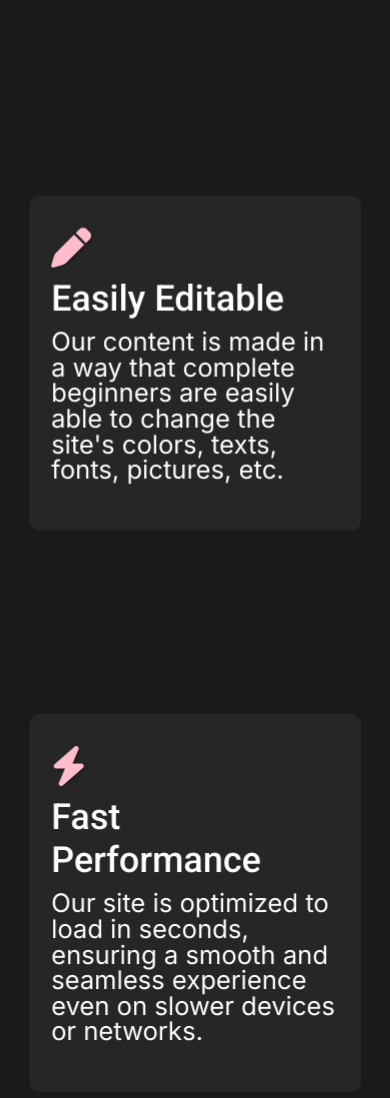
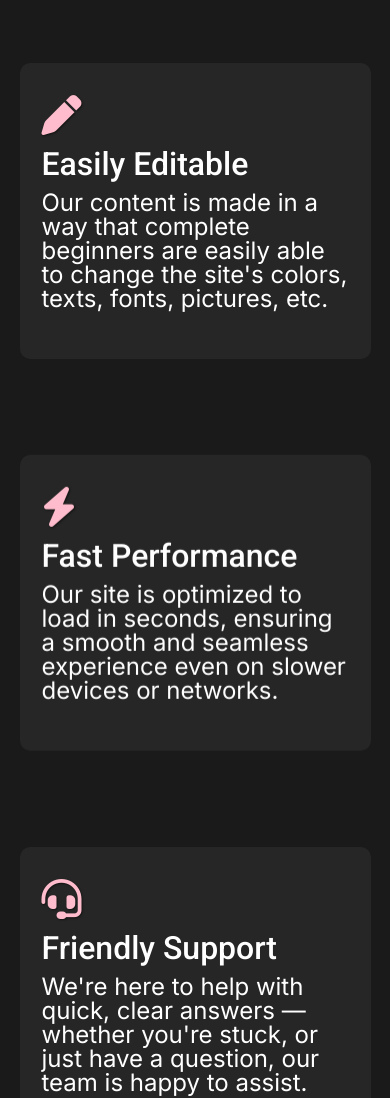
Before and after one commit to RTomika/Themeforest_01, a plain HTML site: page darkmode.html in a window 390 px wide. Shown: the part 925-2023 px from the top of the page. Drawn offline with nearby package versions, Linux system fonts and the light colour scheme.

Commit message:
fixed features section.

```diff
--- a/CSS/main.css
+++ b/CSS/main.css
@@ -138,17 +138,13 @@ a {
     padding: 40px;
     height: 100vh;
 }
-.featuresDivs {
-    position: relative;
-    height: 140vh;
-}
 .featContent {
     position: absolute;
-    width: 30vw;
-    max-width: 600px;
-    opacity: 0;
+    width: 600px;
+    height: 320px;
+    opacity: 0;/*
     left: 50%;
-    transform: translateX(-50%);
+    transform: translateX(-50%);*/
     padding: 30px 20px;
     backdrop-filter: blur(8px);
     border: 2px solid rgba(255, 255, 255, 0);
@@ -170,6 +166,7 @@ a {
 .featContent h2 {
     color: var(--textColorReverse);
     font-family: "Roboto";
+    white-space: nowrap;
     font-size: 3rem;
 }
 .featContent p {
@@ -181,18 +178,23 @@ a {
 
 .featContent1 {
     margin-top: 60px;
+    transform: translateX(-40%);
 }
 .featContent2 {
     top: 50%;
-    transform: translate(-50%, -50%)
+    transform: translateY(-50%)
 }
 .featContent3 {
     bottom: 0;
+    transform: translateX(40%);
     margin-bottom: 60px;
 }
 
 .section2 {
+    height: 1400px;
     position: relative;
+    display: flex;
+    justify-content: center;
     background-color: var(--bgColorReverse);
     overflow: hidden !important;
 }
--- a/CSS/responsive.css
+++ b/CSS/responsive.css
@@ -29,6 +29,13 @@
     .smaller {
         font-size: 5rem;
     }
+    .section2 {
+        height: 1400px;
+    }
+    .featContent {
+        width: 450px;
+        height: 300px;
+    }
     .featContent i {
         font-size: 2.5rem;
         margin-bottom: 10px;
@@ -39,9 +46,6 @@
     .featContent p {
         line-height: 1;
         font-size: 1.75rem;
-    }
-    .featuresDivs {
-        height: 140vh;
     }
     .cards {
         width: 500px;
@@ -100,23 +104,11 @@
 }
 
 @media only screen and (max-width: 992px) {
-    .featContent {
-        top: 50%;
-        transform: translate(-50%, -50%);
-        width: 85vw;
-        max-width: 500px;
+    .section2 {
+        height: 1300px;
     }
-    .featContent h1 {
-        font-size: 3rem;
-    }
-    .featContent1 {
-        margin-left: 0;
-    }
-    .featContent3 {
-        height: fit-content;
-    }
-    .featuresDivs {
-        height: 600px !important;
+    .featContent1, .featContent3 {
+        transform: translateX(0);
     }
 }
 
@@ -124,23 +116,11 @@
     nav {
         margin-bottom: 100px;
     }
-    .featContent {
-        top: 50%;
-        transform: translate(-50%, -50%);
-        width: 85vw;
-        max-width: 450px;
-    }
-    .featContent1 {
-        margin-left: 0;
-    }
-    .featContent3 {
-        margin-bottom: 0;
-    }
-    .featuresDivs {
-        height: 600px !important;
-    }
     .mainSmallConts {
         width: 100%;
+    }
+    .mainCont {
+        height: 80vh;
     }
     #mainContText {
         text-align: center;
@@ -156,7 +136,7 @@
         width: 90vw;
     }
     .mainSmallConts {
-        height: 60vh;
+        height: 40vh;
     }
     .between {
         margin: 20px 0;
@@ -205,6 +185,12 @@
 
 
 @media only screen and (max-width: 580px) {
+    .section2 {
+        height: 1200px;
+    }
+    .featContent {
+        width: 90vw;
+    }
     .navBtns {
         display: none;
     }
@@ -310,11 +296,14 @@
     .imgCont img {
         height: 85vw;
     }
+    .featContent {
+        height: fit-content;
+    }
     .featContent h2 {
-        font-size: 2.25rem;
+        font-size: 2rem;
     }
     .featContent p {
-        font-size: 1.6rem;
+        font-size: 1.5rem;
     }
     .cards {
         width: 90vw;
--- a/darkmode.html
+++ b/darkmode.html
@@ -80,27 +80,21 @@
 
 
   <div id="section2" class="row section2">
-    <div class="col-lg-4 featuresDivs featureDiv1 scroll">
       <div class="featContent featContent1 scroll">
         <i class="fa-solid fa-pen pen"></i>
         <h2>Easily Editable</h2>
         <p>Our content is made in a way that complete beginners are easily able to change the site's colors, texts, fonts, pictures, etc.</p>
       </div>
-    </div>
-    <div class="col-lg-4 featuresDivs featureDiv2">
       <div class="featContent featContent2 scroll">
         <i class="fa-solid fa-bolt lightning"></i>
         <h2>Fast Performance</h2>
         <p>Our site is optimized to load in seconds, ensuring a smooth and seamless experience even on slower devices or networks.</p>
       </div>
-    </div>
-    <div class="col-lg-4 featuresDivs featureDiv3">
       <div class="featContent featContent3 scroll">
         <i class="fa-solid fa-headset headset"></i>
         <h2>Friendly Support</h2>
-        <p>We're here to help with quick, clear answers — whether you're stuck on a feature or just have a question, our team is always happy to assist.</p>
+        <p>We're here to help with quick, clear answers — whether you're stuck, or just have a question, our team is happy to assist.</p>
       </div>
-    </div>
   </div>
 
 
```
Also changed, not shown: lightmode.html (+1 -7 lines).
